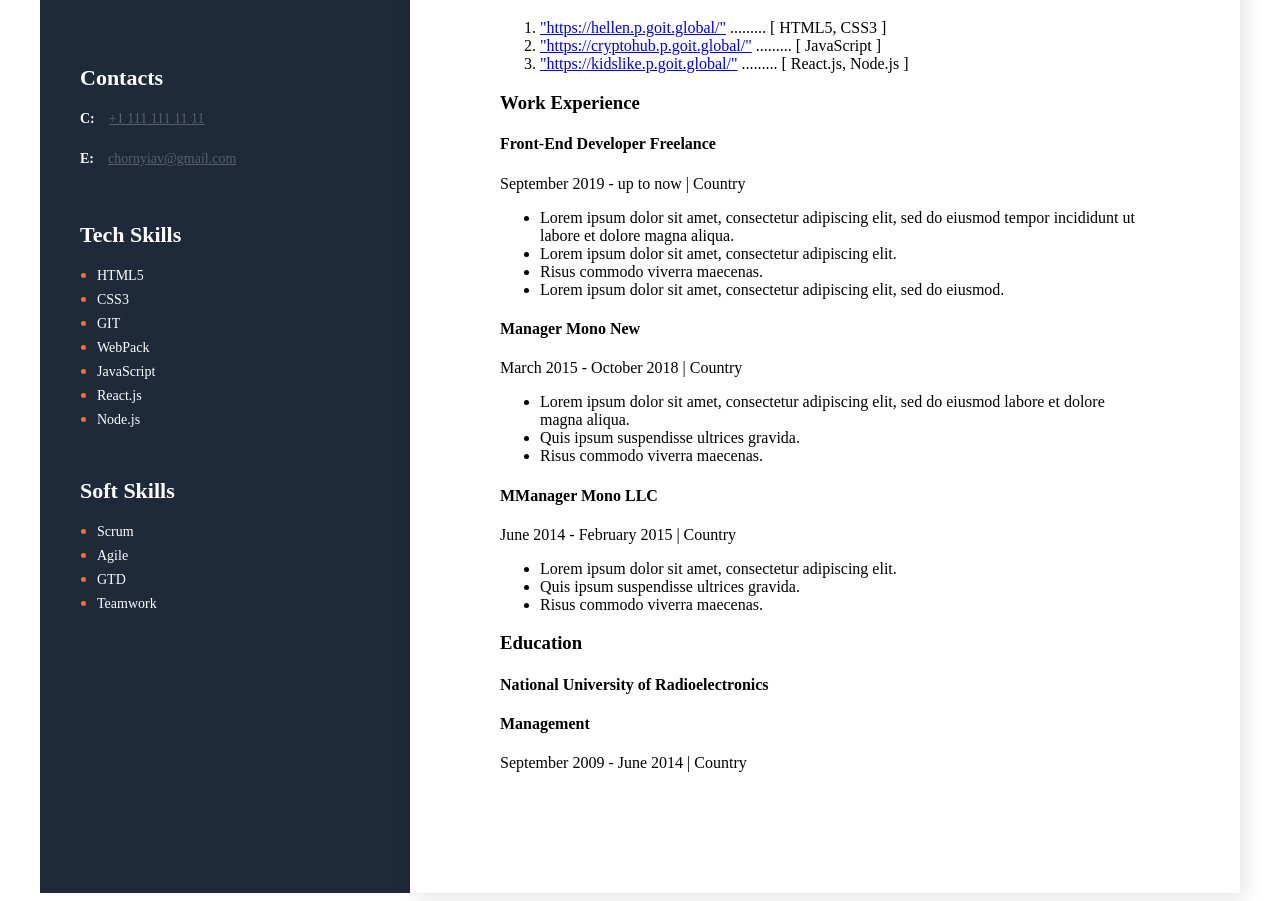
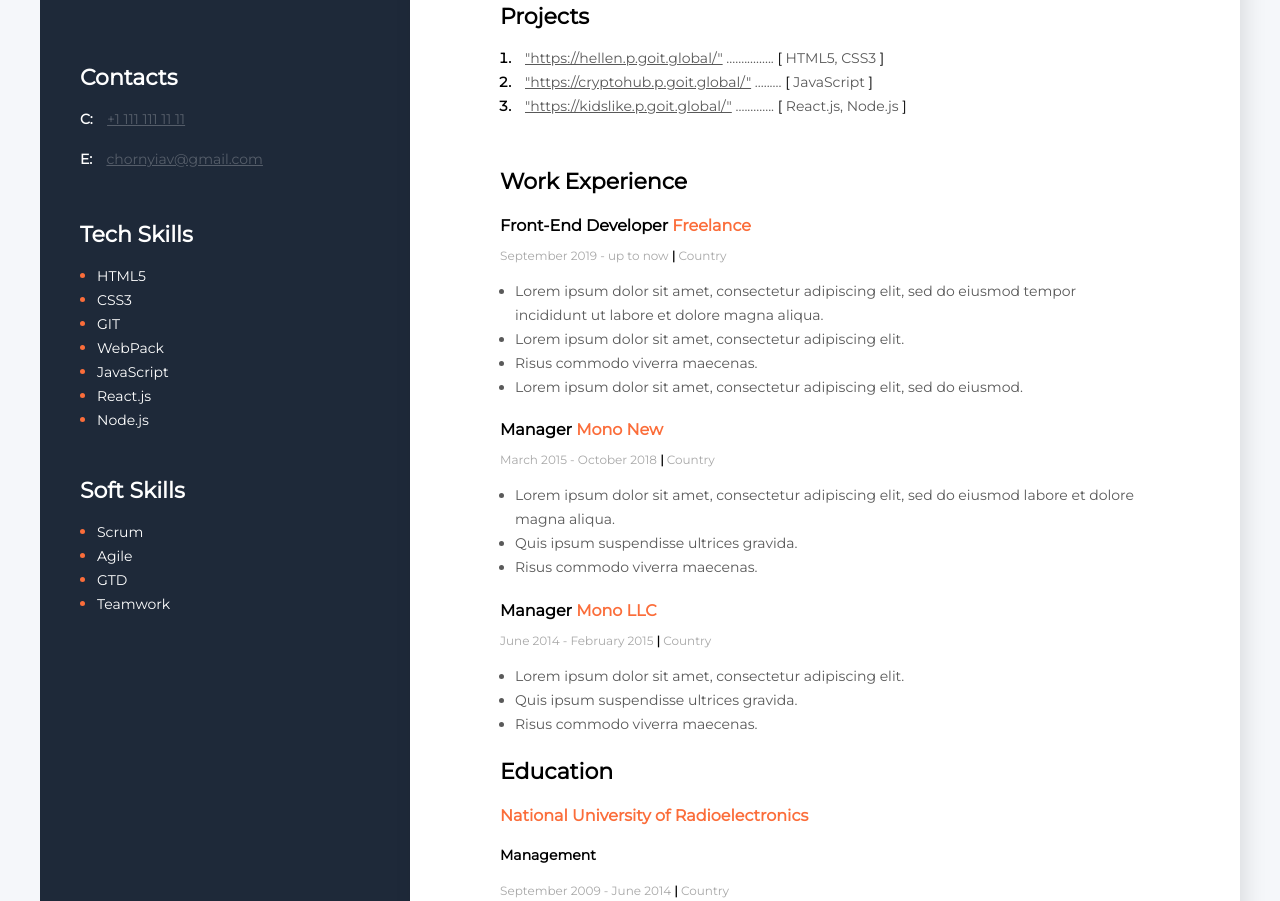
Before and after one commit to vladafv/ResumeGoIT, a plain HTML site: page index.html in a window 1280 px wide. Shown: the part 414-1315 px from the top of the page. Drawn offline with Linux system fonts and the light colour scheme.

Commit message:
finish resume

```diff
--- a/index.html
+++ b/index.html
@@ -4,8 +4,8 @@
         <meta charset="UTF-8">
         <meta name="viewport" content="width=device-width, initial-scale=1.0">
         <link rel="preconnect" href="https://fonts.googleapis.com">
-        <link rel="preconnect" href="https://fonts.gstatic.com" crossorigin>
-        <link href="https://fonts.googleapis.com/css2?family=Montserrat:wght@400;700&display=swap" rel="stylesheet">
+<link rel="preconnect" href="https://fonts.gstatic.com" crossorigin>
+<link href="https://fonts.googleapis.com/css2?family=Montserrat&display=swap" rel="stylesheet">
         <link rel="stylesheet" href="styles/styles.css">
         <title>Resume</title>
     </head>
@@ -35,21 +35,27 @@
                         Projects
                     </h3>
 
-                    <ol>
-                        <li>
-                            <a href="https://hellen.p.goit.global/">"https://hellen.p.goit.global/"</a>
-                            .........
-                                                                                                                                        [ HTML5, CSS3 ]
+                    <ol class="projects-list">
+                        <li class="projects-item">
+                            <span class="project">
+                                <a href="https://hellen.p.goit.global/" class="project-link">"https://hellen.p.goit.global/"</a>
+                                ................
+                                <span class="project-bracket">[</span> HTML5, CSS3 <span class="project-bracket">]</span>
+                            </span>
                         </li>
-                        <li>
-                            <a href="https://cryptohub.p.goit.global/">"https://cryptohub.p.goit.global/"</a>
-                            .........
-                                                                                                                                        [ JavaScript ]
+                        <li class="projects-item">
+                            <span class="project">
+                                <a href="https://cryptohub.p.goit.global/" class="project-link">"https://cryptohub.p.goit.global/"</a>
+                                .........
+                                <span class="project-bracket">[</span> JavaScript <span class="project-bracket">]</span>
+                            </span>
                         </li>
-                        <li>
-                            <a href="https://kidslike.p.goit.global/">"https://kidslike.p.goit.global/"</a>
-                            .........
-                                                                                                                                        [ React.js, Node.js ]
+                        <li class="projects-item">
+                            <span class="project">
+                                <a href="https://kidslike.p.goit.global/" class="project-link">"https://kidslike.p.goit.global/"</a>
+                                .............
+                                <span class="project-bracket">[</span> React.js, Node.js <span class="project-bracket">]</span>
+                            </span>
                         </li>
                     </ol>
                 </div>
@@ -58,51 +64,52 @@
                     <h3 class="title">Work Experience</h3>
                     <!--Compamu 1-->
                     <div>
-                        <h4>Front-End Developer Freelance
+                        <h4 class="work-position">Front-End Developer <span class="organization">Freelance</span>
                         </h4>
-                        <p>September 2019 - up to now   |   Country</p>
-                        <ul>
-                            <li>Lorem ipsum dolor sit amet, consectetur adipiscing elit, sed do eiusmod tempor incididunt ut labore et dolore magna aliqua.
+                        <p class="period">September 2019 - up to now  <span class="line">|</span>  Country</p>
+                        <ul class="work-list">
+                            <li class="work-list-item">Lorem ipsum dolor sit amet, consectetur adipiscing elit, sed do eiusmod tempor incididunt ut labore et dolore magna aliqua.
                             </li>
-                            <li>Lorem ipsum dolor sit amet, consectetur adipiscing elit.</li>
-                            <li>Risus commodo viverra maecenas.
+                            <li class="work-list-item">Lorem ipsum dolor sit amet, consectetur adipiscing elit.</li>
+                            <li class="work-list-item">Risus commodo viverra maecenas.
                             </li>
-                            <li>Lorem ipsum dolor sit amet, consectetur adipiscing elit, sed do eiusmod.</li>
+                            <li class="work-list-item">Lorem ipsum dolor sit amet, consectetur adipiscing elit, sed do eiusmod.</li>
                         </ul>
                     </div>
                     <!--Compamu 2-->
                     <div>
-                        <h4>Manager Mono New
+                        <h4 class="work-position">Manager <span class="organization">Mono New</span>
                         </h4>
-                        <p>March 2015 - October 2018   |   Country</p>
-                        <ul>
-                            <li>Lorem ipsum dolor sit amet, consectetur adipiscing elit, sed do eiusmod labore et dolore magna aliqua.</li>
-                            <li>Quis ipsum suspendisse ultrices gravida.</li>
-                            <li>Risus commodo viverra maecenas.</li>
+                        <p class="period">March 2015 - October 2018  <span class="line">|</span>  Country</p>
+                        <ul class="work-list">
+                            <li class="work-list-item">Lorem ipsum dolor sit amet, consectetur adipiscing elit, sed do eiusmod labore et dolore magna aliqua.</li>
+                            <li class="work-list-item">Quis ipsum suspendisse ultrices gravida.</li>
+                            <li class="work-list-item">Risus commodo viverra maecenas.</li>
                         </ul>
                     </div>
+                    <!--Compamu 3-->
                     <div>
-                        <h4>MManager Mono LLC
+                        <h4 class="work-position">Manager <span class="organization">Mono LLC</span>
                         </h4>
-                        <p>June 2014 - February 2015   |   Country</p>
-                        <ul>
-                            <li>Lorem ipsum dolor sit amet, consectetur adipiscing elit.
+                        <p class="period">June 2014 - February 2015  <span class="line">|</span>  Country</p>
+                        <ul class="work-list">
+                            <li class="work-list-item">Lorem ipsum dolor sit amet, consectetur adipiscing elit.
                             </li>
-                            <li>Quis ipsum suspendisse ultrices gravida.</li>
-                            <li>Risus commodo viverra maecenas.</li>
+                            <li class="work-list-item">Quis ipsum suspendisse ultrices gravida.</li>
+                            <li class="work-list-item">Risus commodo viverra maecenas.</li>
                         </ul>
 
                     </div>
                 </div>
                 <!--Education-->
                 <div class="education">
-                    <h3>Education</h3>
+                    <h3 class="title">Education</h3>
                     <div>
-                        <h4>National University of Radioelectronics</h4>
+                        <h4 class="education-place">National University of Radioelectronics</h4>
                     </div>
                     <div>
-                        <h4>Management</h4>
-                        <p>September 2009 - June 2014   |   Country</p>
+                        <h4 class="job">Management</h4>
+                        <p class="period">September 2009 - June 2014  <span class="line">|</span>  Country</p>
                     </div>
 
                 </div>
--- a/styles/styles.css
+++ b/styles/styles.css
@@ -1,5 +1,5 @@
-.body {
-    font-family: "Montserrat", sans-serif;
+body {
+    font-family: 'Montserrat', sans-serif;
     background-color: #f5f7fa;
 }
 
@@ -52,20 +52,122 @@
 
 
 .projects {
+    margin-bottom: 50px;
 
 }
 
 .title {
+    color: #000;
+    font-size: 22px;
+    font-style: normal;
+    font-weight: bold;
+    line-height: 27px;
+    margin-bottom: 10px;
+}
 
+.projects-list {
+    padding: 0;
+    margin-left: 15px;
+}
+
+.projects-item {
+    color: #000;
+    font-size: 14px;
+    font-style: normal;
+    font-weight: bold;
+    line-height: 24px
+}
+
+.project,
+.project-link {
+    color: #595959;
+    font-size: 14px;
+    font-style: normal;
+    font-weight: normal;
+    line-height: 24px;
+}
+
+.project-link {
+    margin-left: 10px;
+}
+
+.project-bracket {
+    color: #000;
+    font-size: 14px;
+    font-style: normal;
+    font-weight: normal;
+    line-height: 24px
 }
 
 .work {
 
 }
 
+.work-position {
+    color: #000;
+    font-size: 16px;
+    font-style: normal;
+    font-weight: bold;
+    line-height: 20px;
+    margin-bottom: 10px;
+}
+
+.organization {
+    color: #FB6D3A;
+    font-size: 16px;
+    font-style: normal;
+    font-weight: bold;
+    line-height: 20px;
+}
+
+.period {
+    color: #A8A8A8;
+    font-size: 12px;
+    font-style: normal;
+    font-weight: normal;
+    line-height: 15px;
+    margin-bottom: 10px;
+}
+
+.line {
+    color: #000;
+    font-size: 12px;
+    font-style: normal;
+    font-weight: bold;
+    line-height: 15px;
+}
+
+.work-list {
+    padding: 0;
+    margin-left: 15px;
+}
+
+.work-list-item {
+    color: #595959;
+    font-size: 14px;
+    font-style: normal;
+    font-weight: normal;
+    line-height: 24px;
+}
 
 .education {
 
+}
+
+.education-place {
+    color: #FB6D3A;
+    font-size: 16px;
+    font-style: normal;
+    font-weight: 700;
+    line-height: normal;
+}
+
+.job {
+    color: #000;
+    font-size: 14px;
+    font-style: normal;
+    font-weight: 700;
+    line-height: normal;
 }
 
 .sidebar {
```
